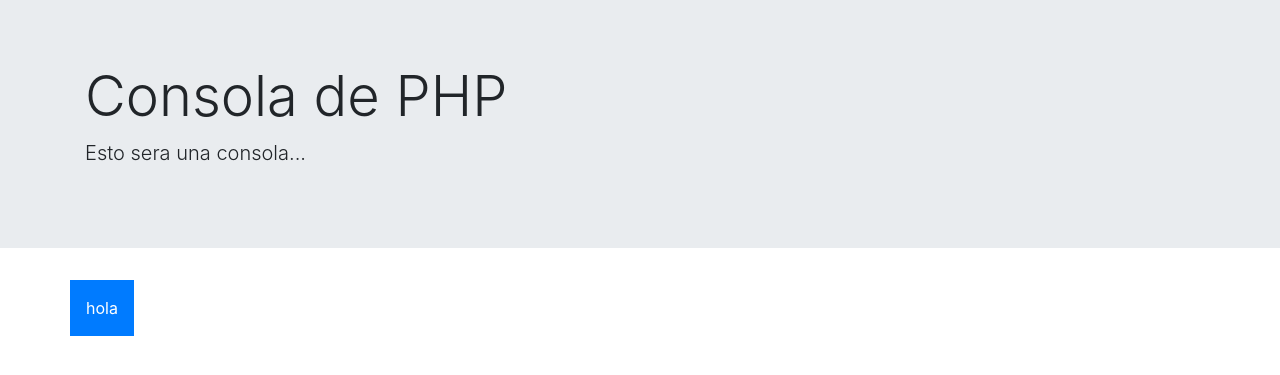
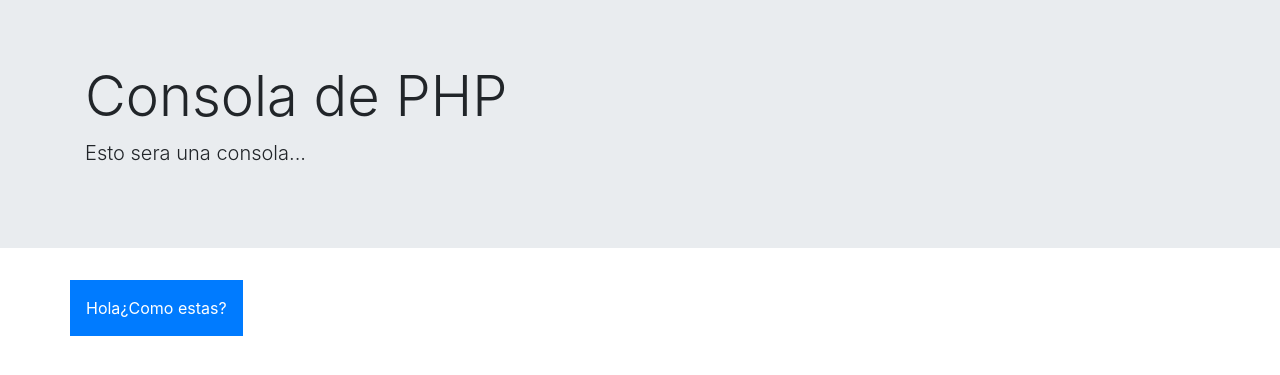
Before and after one commit to Y9ISON/PhpLaravel, a PHP site: page / in a window 1280 px wide. Shown: the part 57-432 px from the top of the page. Run offline with PHP 8.4, Linux system fonts and the light colour scheme.

Commit message:
Se agrego lineas de php

```diff
--- a/index.php
+++ b/index.php
@@ -3,6 +3,7 @@
   <head>
     <meta charset="UTF-8" />
     <meta name="viewport" content="width=device-width, initial-scale=1.0" />
+    <link rel="shortcut icon" href="img/iconfinder_drupal.ico" type="image/x-icon">
     <link
       rel="stylesheet"
       href="https://stackpath.bootstrapcdn.com/bootstrap/4.5.0/css/bootstrap.min.css"
@@ -26,11 +27,9 @@
     <div class="container">
       <div class="row">
         <div class="p-3 mb-2 bg-primary text-white">
-          <?php
-
-            echo "hola";
-
-            ?>
+<?php
+echo "Hola¿Como estas?";
+?>
         </div>
       </div>
     </div>
```
Also changed, not shown: img/iconfinder_drupal.ico (added).
